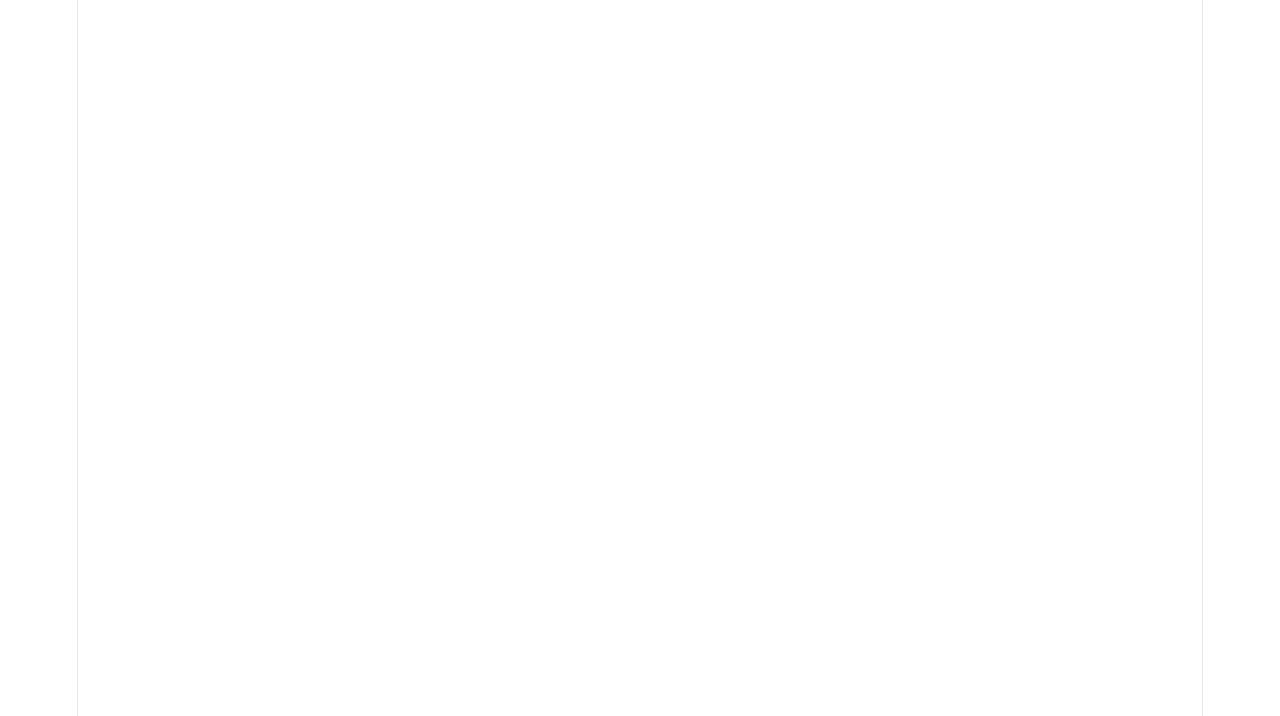
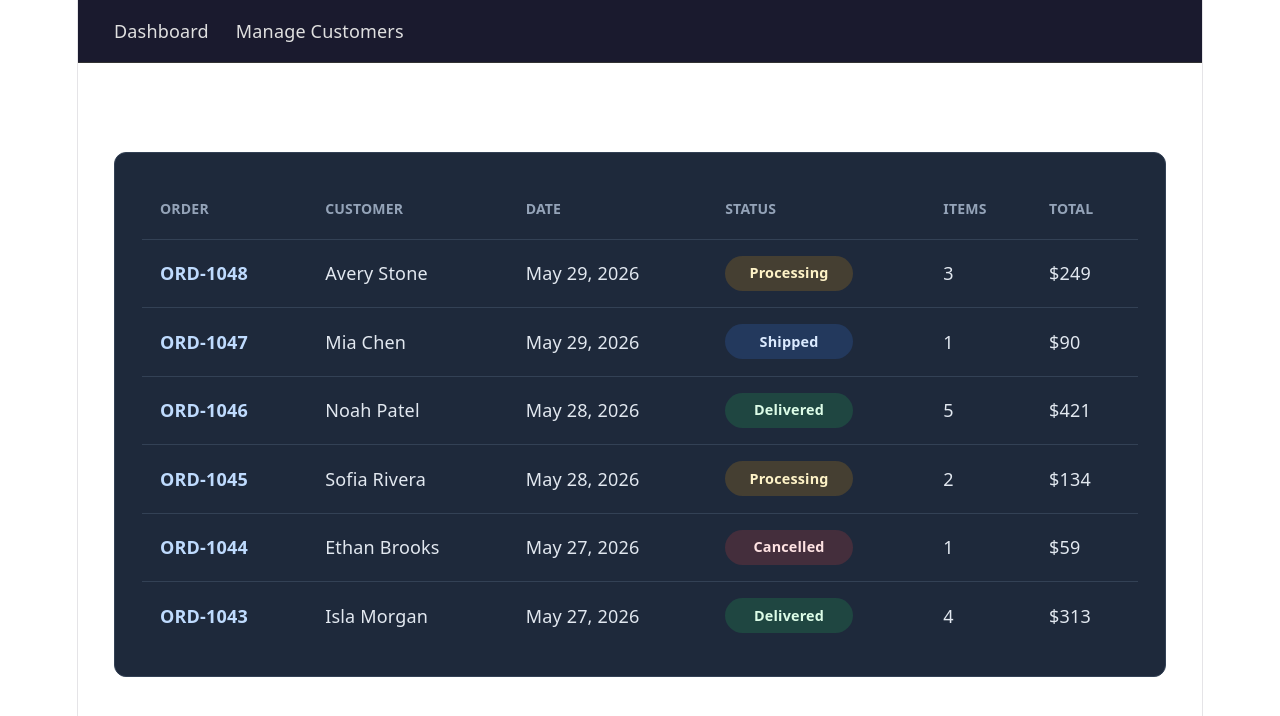
Before and after one commit to Fenil15/TestRepo5, a React (Vite) app in the folder frontend/: page /recent-orders in a window 1280 px wide. Before the commit this address had no page. Shown: the top 716 px of the page. Built offline with nearby package versions, Linux system fonts and the light colour scheme.

Commit message:
feat: add recent orders route

```diff
--- a/frontend/src/App.tsx
+++ b/frontend/src/App.tsx
@@ -2,6 +2,7 @@ import { Routes, Route, Navigate } from 'react-router-dom'
 import Layout from './components/Layout'
 import Customers from './pages/Customers'
 import Dashboard from './pages/Dashboard'
+import RecentOrders from './pages/RecentOrders'
 
 function App() {
   return (
@@ -10,6 +11,7 @@ function App() {
         <Route index element={<Navigate to="/dashboard" replace />} />
         <Route path="customers" element={<Customers />} />
         <Route path="dashboard" element={<Dashboard />} />
+        <Route path="recent-orders" element={<RecentOrders />} />
       </Route>
     </Routes>
   )
--- /dev/null
+++ b/frontend/src/pages/RecentOrders.css
@@ -0,0 +1,88 @@
+.recent-orders-page {
+  max-width: 1200px;
+  text-align: left;
+}
+
+.recent-orders-page h1 {
+  margin: 0 0 1.5rem 0;
+  font-size: 1.75rem;
+  color: #ffffff;
+}
+
+.recent-orders-section {
+  background-color: #1e293b;
+  border: 1px solid #334155;
+  border-radius: 12px;
+  padding: 1.5rem;
+}
+
+.recent-orders-table-wrap {
+  width: 100%;
+  overflow-x: auto;
+}
+
+.recent-orders-table {
+  width: 100%;
+  min-width: 720px;
+  border-collapse: collapse;
+  color: #e2e8f0;
+}
+
+.recent-orders-table th,
+.recent-orders-table td {
+  padding: 0.9rem 1rem;
+  border-bottom: 1px solid #334155;
+  text-align: left;
+  white-space: nowrap;
+}
+
+.recent-orders-table th {
+  color: #94a3b8;
+  font-size: 0.78rem;
+  font-weight: 700;
+  text-transform: uppercase;
+}
+
+.recent-orders-table tbody tr:last-child td {
+  border-bottom: 0;
+}
+
+.recent-orders-table tbody tr:hover {
+  background-color: rgba(15, 23, 42, 0.45);
+}
+
+.recent-orders-id {
+  color: #bfdbfe;
+  font-weight: 700;
+}
+
+.recent-orders-status {
+  display: inline-flex;
+  align-items: center;
+  justify-content: center;
+  min-width: 5.8rem;
+  border-radius: 999px;
+  padding: 0.25rem 0.65rem;
+  font-size: 0.8rem;
+  font-weight: 700;
+}
+
+.recent-orders-status-processing {
+  color: #fef3c7;
+  background-color: rgba(245, 158, 11, 0.18);
+}
+
+.recent-orders-status-shipped {
+  color: #dbeafe;
+  background-color: rgba(59, 130, 246, 0.18);
+}
+
+.recent-orders-status-delivered {
+  color: #dcfce7;
+  background-color: rgba(34, 197, 94, 0.18);
+}
+
+.recent-orders-status-cancelled {
+  color: #fee2e2;
+  background-color: rgba(239, 68, 68, 0.18);
+}
--- /dev/null
+++ b/frontend/src/pages/RecentOrders.tsx
@@ -0,0 +1,51 @@
+import { recentOrders } from '../data/mockEcommerce'
+import './RecentOrders.css'
+
+function RecentOrders() {
+  const formatCurrency = (value: number): string =>
+    new Intl.NumberFormat('en-US', { style: 'currency', currency: 'USD', maximumFractionDigits: 0 }).format(value)
+
+  const formatDate = (value: string): string =>
+    new Intl.DateTimeFormat('en-US', { month: 'short', day: 'numeric', year: 'numeric' }).format(new Date(`${value}T00:00:00`))
+
+  return (
+    <main className="recent-orders-page">
+      <h1>Recent Orders</h1>
+
+      <section className="recent-orders-section">
+        <div className="recent-orders-table-wrap">
+          <table className="recent-orders-table">
+            <thead>
+              <tr>
+                <th>Order</th>
+                <th>Customer</th>
+                <th>Date</th>
+                <th>Status</th>
+                <th>Items</th>
+                <th>Total</th>
+              </tr>
+            </thead>
+            <tbody>
+              {recentOrders.map((order) => (
+                <tr key={order.id}>
+                  <td className="recent-orders-id">{order.id}</td>
+                  <td>{order.customer}</td>
+                  <td>{formatDate(order.date)}</td>
+                  <td>
+                    <span className={`recent-orders-status recent-orders-status-${order.status.toLowerCase()}`}>
+                      {order.status}
+                    </span>
+                  </td>
+                  <td>{order.items}</td>
+                  <td>{formatCurrency(order.total)}</td>
+                </tr>
+              ))}
+            </tbody>
+          </table>
+        </div>
+      </section>
+    </main>
+  )
+}
+
+export default RecentOrders
```
